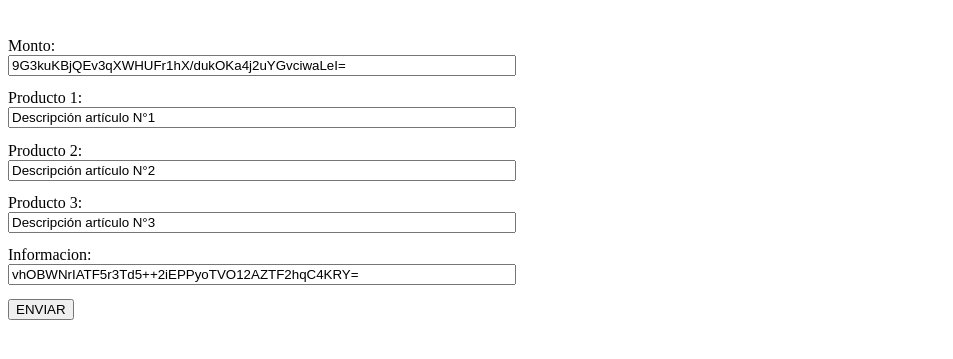
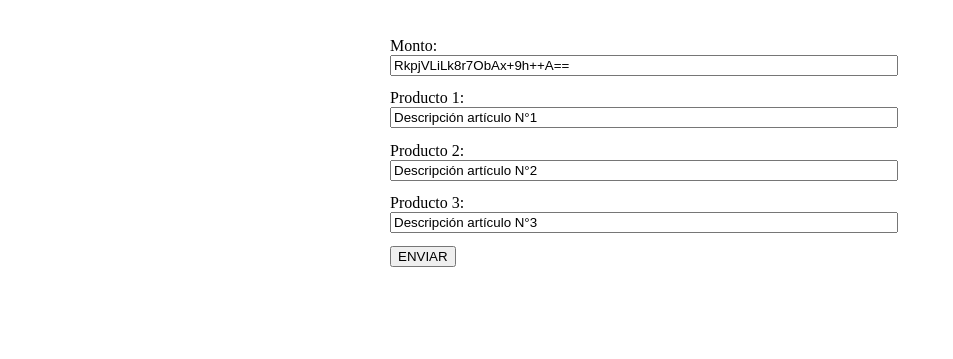
Before and after one commit to EmaCrzz/boton-plus-pagos, a plain HTML site: page index.html in a window 1280 px wide. Shown: the part 61-420 px from the top of the page, without its empty margins (0-953 px from the left). Drawn offline with Linux system fonts and the light colour scheme.

Commit message:
Primera prueba

```diff
--- a/index.html
+++ b/index.html
@@ -7,6 +7,7 @@
 
     <style>
       form {
+        margin: auto;
         max-width: 500px;
       }
       input {
@@ -24,35 +25,31 @@
       <input
         type="hidden"
         name="CallbackSuccess"
-        value="vhOBWNrIATF5r3Td5++2iEPPyoTVO12AZTF2hqC4KRY="
+        value="NISvuDbiYG+FkqOH/9XCeAePO3oDwD6/NfQZneAJ3YPe23nvF5HfmoxhQPoWmN1U"
       />
       <input
         type="hidden"
         name="CallbackCancel"
-        value="vhOBWNrIATF5r3Td5++2iEPPyoTVO12AZTF2hqC4KRY="
+        value="NISvuDbiYG+FkqOH/9XCeAePO3oDwD6/NfQZneAJ3YPe23nvF5HfmoxhQPoWmN1U"
       />
       <input
         type="hidden"
         name="Comercio"
-        value="aaaaaaaa-aaaa-aaaa-aaaa-aaaaaaaaaaaa"
+        value="66651493-75eb-4d81-a2ce-fa241ff1289d"
       />
       <input
         type="hidden"
         name="SucursalComercio"
-        value="WRc5LDcZyNDVykouWjysfV4+skt1lf55z9eBanWaqOyNrcznN1uBjEvj4"
+        value="DenGpwr7zkYcPofyFMibFg=="
       />
       <input
         type="hidden"
         name="Hash"
-        value="4be6253c592a60c3ffb27acc9d130908b05f7e10fd3ae671d326b5224e69dff6"
+        value="zrCJUpCfb2lk1Plzlv+tqugnj1J7i2dY/kUG77yUr0E="
       />
       <input type="hidden" name="TransaccionComercioId" value="abc001" />
       <label>Monto: </label>
-      <input
-        type="text"
-        name="Monto"
-        value="9G3kuKBjQEv3qXWHUFr1hX/dukOKa4j2uYGvciwaLeI="
-      />
+      <input type="text" name="Monto" value="RkpjVLiLk8r7ObAx+9h++A==" />
       <label>Producto 1: </label>
       <input type="text" name="Producto[0]" value="Descripción artículo N°1" />
       <label>Producto 2: </label>
@@ -60,12 +57,12 @@
       <label>Producto 3: </label>
       <input type="text" name="Producto[2]" value="Descripción artículo N°3" />
 
-      <label>Informacion: </label>
-      <input
+      <!-- <label>Informacion: </label> -->
+      <!-- <input
         type="text"
         name="Informacion"
         value="vhOBWNrIATF5r3Td5++2iEPPyoTVO12AZTF2hqC4KRY="
-      />
+      /> -->
 
       <input type="hidden" name="ClientData.CUIT" value="23456456769" />
       <input
@@ -74,6 +71,59 @@
         value="Pedro Martinez"
       />
       <button type="submit">ENVIAR</button>
+
+      <script src="https://cdnjs.cloudflare.com/ajax/libs/crypto-js/3.1.2/rollups/aes.js"></script>
+      <!-- <script>
+        let $successPage = document.getElementsByName("CallbackSuccess");
+        let $errorPage = document.getElementsByName("CallbackCancel");
+        let $monto = document.getElementsByName("Monto");
+
+        let code = (function () {
+          return {
+            encryptMessage: function (messageToencrypt = "", secretkey = "") {
+              var encryptedMessage = CryptoJS.AES.encrypt(
+                messageToencrypt,
+                secretkey
+              );
+              return encryptedMessage.toString();
+            },
+            decryptMessage: function (encryptedMessage = "", secretkey = "") {
+              var decryptedBytes = CryptoJS.AES.decrypt(
+                encryptedMessage,
+                secretkey
+              );
+              var decryptedMessage = decryptedBytes.toString(CryptoJS.enc.Utf8);
+
+              return decryptedMessage;
+            }
+          };
+        })();
+
+        // console.log(
+        //   code.encryptMessage(
+        //     "https://emacrzz.github.io/boton-plus-pagos/",
+        //     "AMPROER_579a809c-13ba-46b3-ae68-c61abbc1c972"
+        //   )
+        // );
+        $monto.value = code.encryptMessage(
+          "94300",
+          "AMPROER_579a809c-13ba-46b3-ae68-c61abbc1c972"
+        );
+        $successPage.value = code.encryptMessage(
+          "https://emacrzz.github.io/boton-plus-pagos/",
+          "AMPROER_579a809c-13ba-46b3-ae68-c61abbc1c972"
+        );
+        $errorPage.value = code.encryptMessage(
+          "https://emacrzz.github.io/boton-plus-pagos/",
+          "AMPROER_579a809c-13ba-46b3-ae68-c61abbc1c972"
+        );
+        // console.log(
+        //   code.decryptMessage(
+        //     "U2FsdGVkX1/S5oc9WgsNyZb8TJHsuL7+p4yArjEpOCYgDTUdkVxkmr+E+NdJmro9",
+        //     "your_password"
+        //   )
+        // );
+      </script> -->
     </form>
   </body>
 </html>
```
